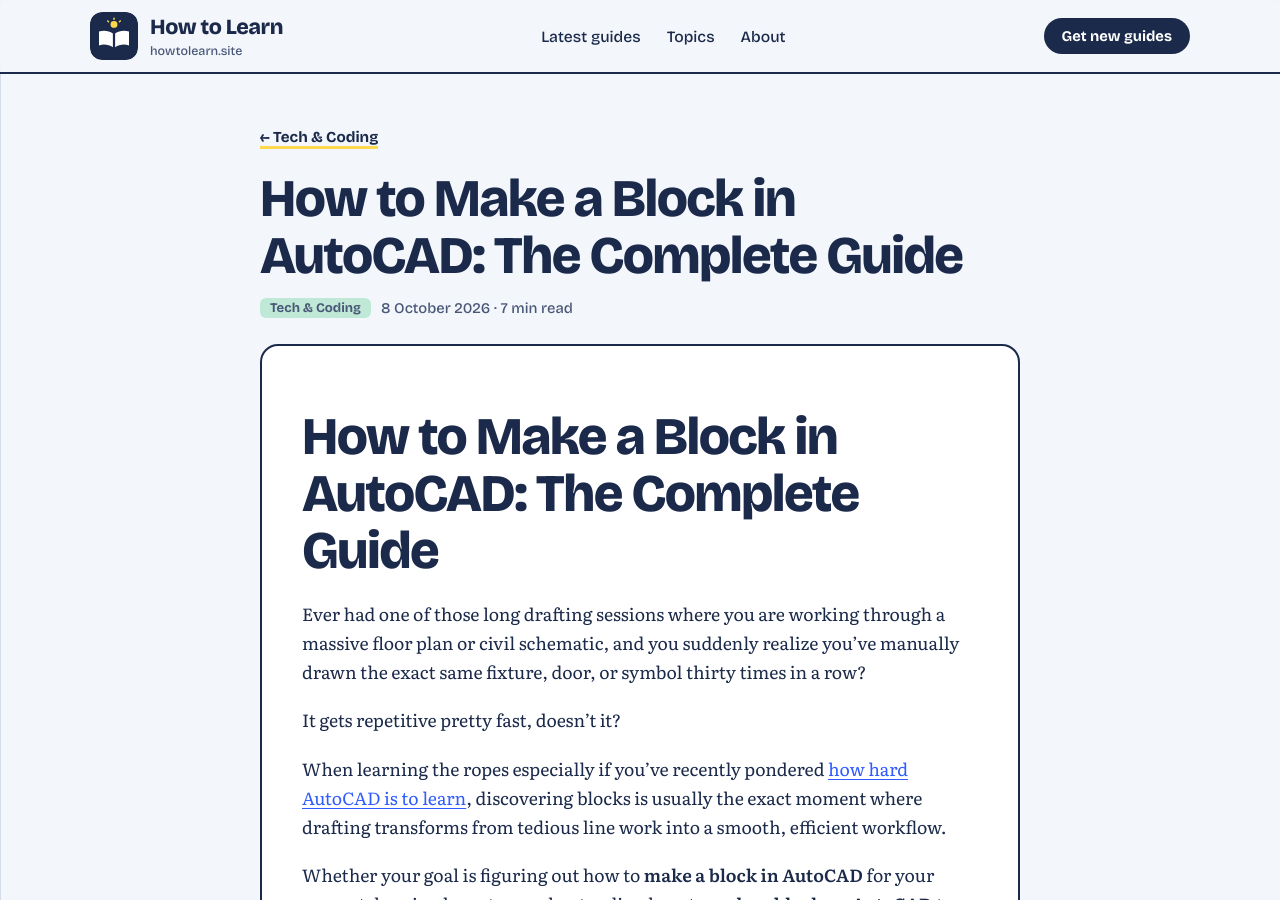
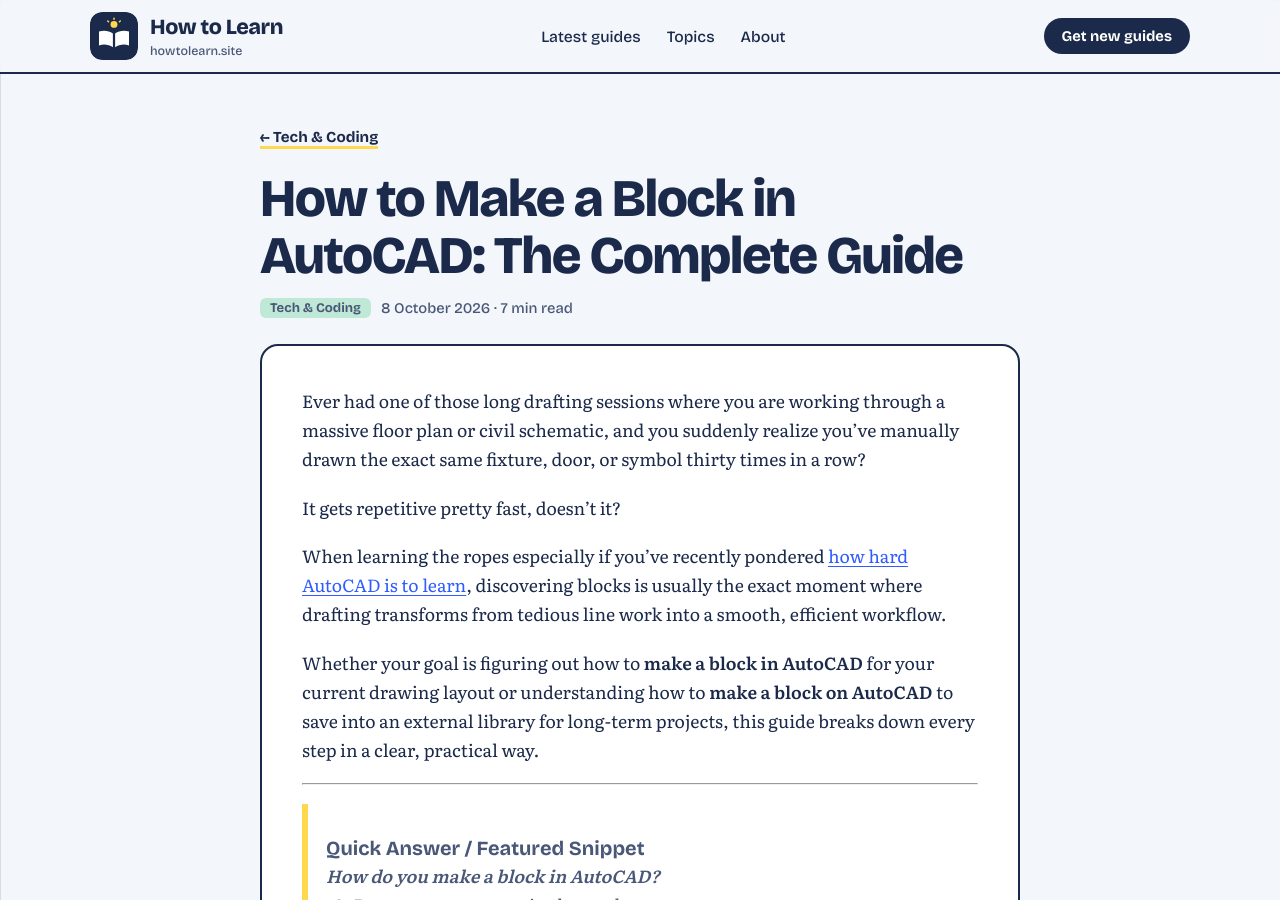
Before and after one commit to mehuls-ER7/mehuls-ER7.github.io, a Jekyll site: the page built from _posts/2026-10-07-how-to-make-a-block-in-autocad.md, in a window 1280 px wide and 900 px high. Built offline with Jekyll 4.4.1, drawn with Linux system fonts in a browser that asks for light colours.

Commit message:
Update 2026-10-07-how-to-make-a-block-in-autocad.md

```diff
--- a/_posts/2026-10-07-how-to-make-a-block-in-autocad.md
+++ b/_posts/2026-10-07-how-to-make-a-block-in-autocad.md
@@ -5,8 +5,6 @@
 description: "Learn how to make a block in AutoCAD step-by-step. Discover best practices for Layer 0, base point setup, WBLOCK exports, and editing tips."
 tags: ["AutoCAD", "CAD", "Tutorials", "Drafting", "Design"]
 ---
-
-# How to Make a Block in AutoCAD: The Complete Guide
 
 Ever had one of those long drafting sessions where you are working through a massive floor plan or civil schematic, and you suddenly realize you’ve manually drawn the exact same fixture, door, or symbol thirty times in a row?
 
```
